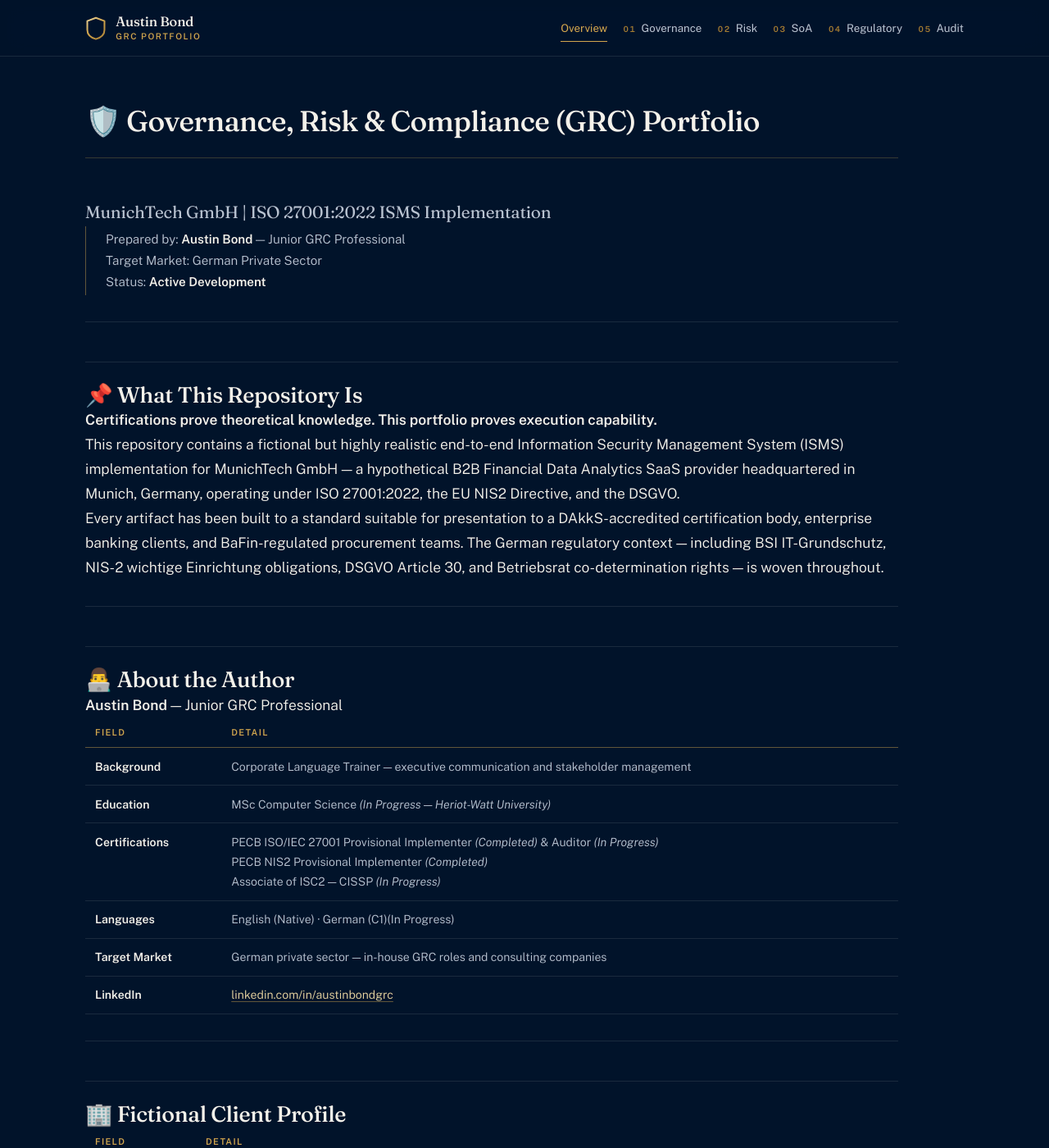
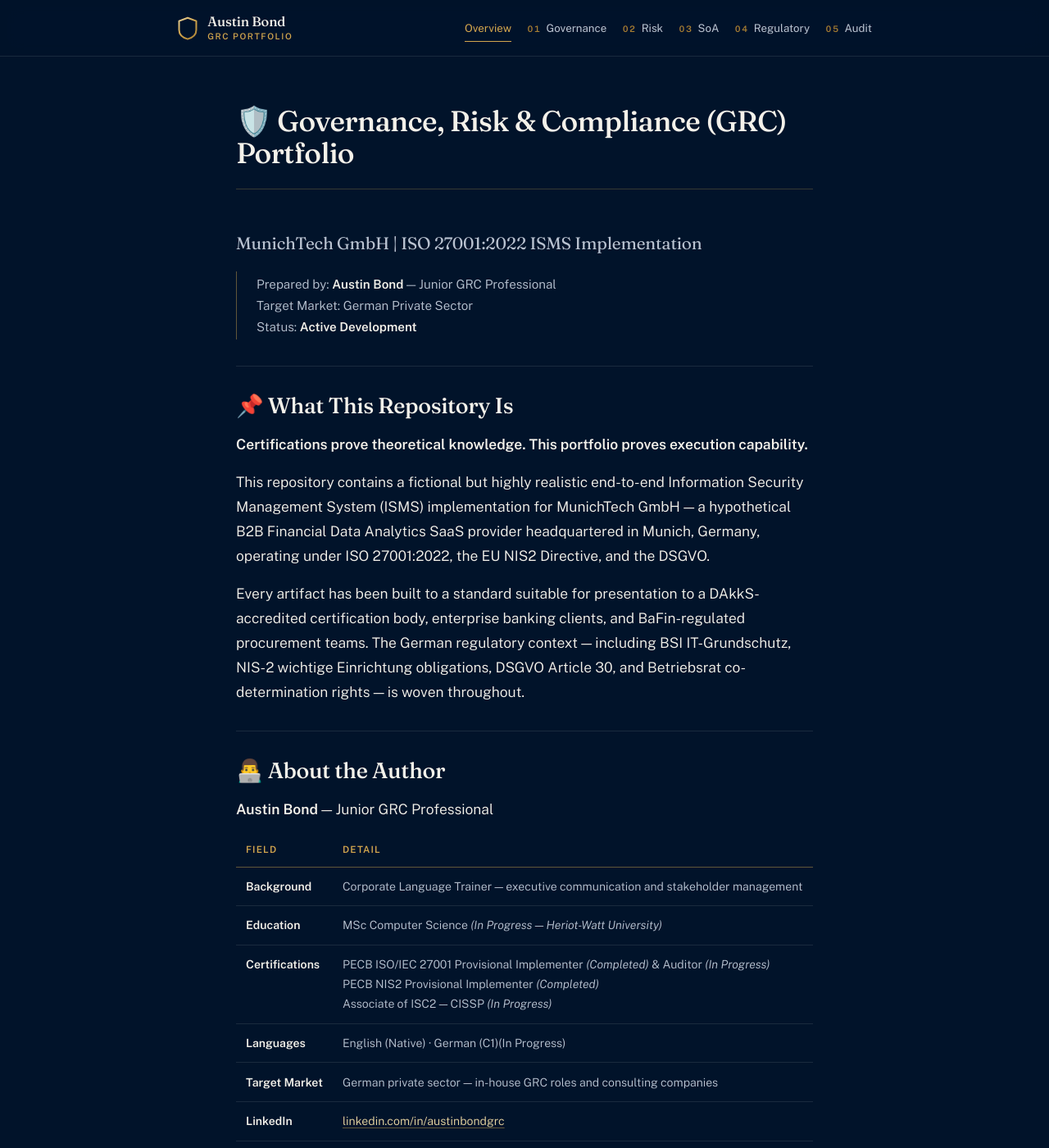
Before and after one commit to austinbondgrc/grc-portfolio, a Jekyll site: the page built from index.md, in a window 1280 px wide and 1400 px high. Shown: the whole window at 82% size. Built offline with Jekyll 4.4.1, drawn with Linux system fonts in a browser that asks for light colours.

Commit message:
Refine typography, rhythm and touch targets
The prose rhythm rule was dead: `.prose p{margin:0}` (0,1,1) out-ranked
`.prose > * + *` (0,1,0), so every paragraph, table, list and code block
sat flush against the one above it. Reset the element defaults at zero
specificity with :where() so the single rhythm rule wins.

- Narrow the reading measure to 44rem, about 73 characters per line
  instead of 103, and centre the header, prose and pager in one column
- Trim --wrap to 60rem so the column is not adrift in empty navy
- Drop the h2 top border; the documents already separate sections with ---
- Raise the small type: table headers 10.9 to 11.9px, footer lines, nav indices
- Enlarge the touch targets: 44px burger, 45px buttons, 44px footer links
- Move the drawer breakpoint to 880px, where the section names still fit
- Keep table layout on mobile; display:block left short rows ragged
- Guard the table row hover behind (hover:hover) so it cannot stick on tap

Verified in headless Chromium at 320, 360, 390, 768 and 1440 across all
seven pages: no horizontal overflow, no collapsed spacing, no ragged rows.

```diff
--- a/assets/css/site.css
+++ b/assets/css/site.css
@@ -47,7 +47,11 @@
   --s6:clamp(2rem,5vw,3rem);
   --s7:clamp(3rem,7vw,4.5rem);
 
-  --wrap:74rem;
+  /* The page column and the reading measure inside it. 44rem measures out at
+     roughly 73 characters of body text: short enough that the eye finds the
+     next line without hunting, wide enough for the three-column tables. */
+  --wrap:60rem;
+  --measure:44rem;
   --gutter:clamp(1.25rem,5vw,3.5rem);
 
   --ease:cubic-bezier(.22,.61,.36,1);
@@ -74,8 +78,8 @@ body{
   -moz-osx-font-smoothing:grayscale;
   /* Deliberately no overflow-x:hidden here: on body it turns the body into a
      scroll container, and the sticky masthead would then stick to a box that
-     never scrolls. Nothing on the page is wider than the viewport, and the two
-     things that can be (tables, code) get their own scroll containers. */
+     never scrolls. Nothing on the page is wider than the viewport: code blocks
+     scroll on their own, and the tables wrap rather than overflow. */
 }
 img{max-width:100%;display:block}
 svg{display:block}
@@ -119,10 +123,13 @@ button{font:inherit;color:inherit;background:none;border:0;cursor:pointer}
   padding-inline:var(--gutter);
 }
 .main{padding-block:clamp(2.25rem,5vw,3.75rem) var(--s7)}
-/* Wide enough for the four-column control tables, narrow enough to read.  The
-   page header and the pager share the same column so their rules line up with
-   the text rather than running out to the masthead's width. */
-.sec-head,.prose,.pager{max-width:62rem}
+/* One measured column for the header, the prose and the pager, centred in the
+   wrap, so every rule on the page lines up with the text instead of running
+   out to the masthead's width. */
+.sec-head,.prose,.pager{
+  max-width:var(--measure);
+  margin-inline:auto;
+}
 
 /* ==========================================================================
    3. MASTHEAD
@@ -204,7 +211,7 @@ button{font:inherit;color:inherit;background:none;border:0;cursor:pointer}
 .nav__link[aria-current="page"]{color:var(--gold)}
 .nav__link[aria-current="page"]::after{transform:scaleX(1)}
 .nav__idx{
-  font-size:.62rem;
+  font-size:.66rem;
   font-weight:600;
   letter-spacing:.1em;
   font-variant-numeric:tabular-nums;
@@ -217,8 +224,12 @@ button{font:inherit;color:inherit;background:none;border:0;cursor:pointer}
   display:none;
   flex-direction:column;
   justify-content:center;
+  align-items:center;
   gap:5px;
-  padding:.6rem .55rem;
+  /* 44px square: the minimum comfortable touch target. The border makes the
+     control findable without relying on a hover state. */
+  width:44px;
+  height:44px;
   border:1px solid var(--rule-hair);
   border-radius:2px;
   flex:none;
@@ -337,7 +348,15 @@ html:not(.js) .nav__links{flex-wrap:wrap;row-gap:.25rem}
    per-element margins, which is what keeps tables and code blocks sitting on
    the same baseline grid as paragraphs.
    ========================================================================== */
+/* Element defaults are neutralised at zero specificity with :where(), because a
+   plain `.prose p{margin:0}` is a class plus a type and therefore out-ranks
+   `.prose > * + *` — which silently flattened every paragraph, table and list
+   hard against the one above it. */
+.prose :where(p,ul,ol,dl,table,pre,blockquote,figure){margin:0}
+
+/* One rule for the whole flow, so paragraphs, tables and code share a rhythm. */
 .prose > * + *{margin-top:var(--s3)}
+.prose li > * + *{margin-top:.5em}
 
 .prose h1,.prose h2,.prose h3,.prose h4{
   font-family:var(--serif);
@@ -348,16 +367,15 @@ html:not(.js) .nav__links{flex-wrap:wrap;row-gap:.25rem}
   margin:0;
 }
 .prose h1{font-size:var(--step-3)}
+/* No rule of its own: the documents already separate their sections with `---`,
+   and adding a top border here put two hairlines 48px apart. */
 .prose h2{
   font-size:var(--step-2);
-  margin-top:var(--s6);
-  padding-top:var(--s4);
-  border-top:1px solid var(--rule-hair);
+  margin-top:var(--s5);
 }
 .prose h3{font-size:var(--step-1);margin-top:var(--s5)}
 .prose h4{font-size:var(--step-0);margin-top:var(--s4);color:var(--gold-bright)}
 
-.prose p{margin:0}
 .prose strong{font-weight:600;color:var(--text)}
 
 /* The line under a page title. A heading would skip h2 in the outline, and
@@ -381,7 +399,7 @@ html:not(.js) .nav__links{flex-wrap:wrap;row-gap:.25rem}
 }
 .prose a:hover{color:var(--gold);text-decoration-color:var(--gold)}
 
-.prose ul,.prose ol{margin:0;padding-left:0}
+.prose ul,.prose ol{padding-left:0}
 .prose li{position:relative}
 .prose li + li{margin-top:.4rem}
 .prose ul{list-style:none}
@@ -407,7 +425,6 @@ html:not(.js) .nav__links{flex-wrap:wrap;row-gap:.25rem}
 .prose ul ul,.prose ol ul,.prose ul ol,.prose ol ol{margin-top:.4rem}
 
 .prose blockquote{
-  margin:0;
   padding:.15rem 0 .15rem var(--s4);
   border-left:1px solid var(--rule-strong);
   color:var(--text-soft);
@@ -430,7 +447,6 @@ html:not(.js) .nav__links{flex-wrap:wrap;row-gap:.25rem}
   overflow-wrap:anywhere;
 }
 .prose pre{
-  margin:0;
   padding:var(--s4);
   background:rgba(4,24,58,.72);
   border:1px solid var(--rule-hair);
@@ -444,6 +460,9 @@ html:not(.js) .nav__links{flex-wrap:wrap;row-gap:.25rem}
   background:none;
   border:0;
   padding:0;
+  /* No second reduction: the block is already smaller than body text, and
+     0.88em on top of that left the folder tree at 11.8px. */
+  font-size:1em;
   color:var(--text-soft);
   /* The inline rule's breaking must not reach a block: the folder tree in the
      index is drawn with box characters and only survives unwrapped. */
@@ -454,7 +473,6 @@ html:not(.js) .nav__links{flex-wrap:wrap;row-gap:.25rem}
 .prose table{
   width:100%;
   border-collapse:collapse;
-  margin:0;
   font-size:.88rem;
 }
 .prose caption{
@@ -467,22 +485,28 @@ html:not(.js) .nav__links{flex-wrap:wrap;row-gap:.25rem}
 .prose thead th{
   text-align:left;
   vertical-align:bottom;
-  padding:.55rem .75rem;
+  padding:.6rem .75rem;
   border-bottom:1px solid var(--rule-strong);
-  font-size:.68rem;
+  /* Small caps at 10.9px were a squint on a phone; 11.9px with less tracking
+     holds the same label hierarchy and stays legible. */
+  font-size:.72rem;
   font-weight:600;
-  letter-spacing:.12em;
+  letter-spacing:.1em;
   text-transform:uppercase;
   color:var(--gold);
 }
 .prose tbody td{
-  padding:.65rem .75rem;
+  padding:.7rem .75rem;
   border-bottom:1px solid var(--rule-hair);
   color:var(--text-soft);
   vertical-align:top;
   overflow-wrap:anywhere;
 }
-.prose tbody tr:hover{background:var(--wash)}
+/* Guarded: on a touch screen `:hover` sticks after the tap and leaves one row
+   washed out until the next tap. */
+@media (hover:hover){
+  .prose tbody tr:hover{background:var(--wash)}
+}
 .prose img{border:1px solid var(--rule-hair)}
 
 /* ==========================================================================
@@ -496,8 +520,8 @@ html:not(.js) .nav__links{flex-wrap:wrap;row-gap:.25rem}
   gap:.55rem;
   /* Buttons sit inline in one paragraph, so the gap is a margin, not a flex
      gap on the paragraph. */
-  margin:0 .5rem .5rem 0;
-  padding:.7rem 1.15rem;
+  margin:0 .5rem .75rem 0;
+  padding:.82rem 1.2rem;
   border:1px solid var(--rule-strong);
   border-radius:2px;
   font-size:.86rem;
@@ -601,27 +625,37 @@ html:not(.js) .nav__links{flex-wrap:wrap;row-gap:.25rem}
   color:var(--gold);
 }
 .foot__sub{
-  font-size:.62rem;
+  font-size:.68rem;
   font-weight:520;
   letter-spacing:.12em;
   text-transform:uppercase;
   color:var(--gold-deep);
 }
 .foot__right{display:grid;gap:.5rem;justify-items:end;text-align:right}
-.foot__links{display:flex;gap:1rem;flex-wrap:wrap;justify-content:flex-end}
+.foot__links{display:flex;gap:.25rem 1.1rem;flex-wrap:wrap;justify-content:flex-end}
 .foot__links a{
+  /* The footer's only tap targets: a 44px box around a 12px line, with the
+     underline drawn tight to the text rather than around the whole box. */
+  display:inline-flex;
+  align-items:center;
+  min-height:44px;
   font-size:.78rem;
   color:var(--text-soft);
-  border-bottom:1px solid transparent;
-  transition:color .2s var(--ease),border-color .2s var(--ease);
+  text-decoration:underline;
+  text-decoration-color:transparent;
+  text-decoration-thickness:1px;
+  text-underline-offset:.22em;
+  transition:color .2s var(--ease),text-decoration-color .2s var(--ease);
 }
-.foot__links a:hover{color:var(--gold);border-bottom-color:var(--gold)}
+.foot__links a:hover{color:var(--gold);text-decoration-color:var(--gold)}
 .foot__legal{margin:0;font-size:.75rem;color:var(--text-dim)}
 
 /* ==========================================================================
    10. RESPONSIVE
    ========================================================================== */
-@media (max-width:1080px){
+/* Six section names plus the brand need about 700px, well under the desktop
+   column, so the drawer takes over earlier than the old 1080px breakpoint. */
+@media (max-width:880px){
   html.js .nav__links{display:none}
   html.js .burger{display:flex}
 }
@@ -629,17 +663,26 @@ html:not(.js) .nav__links{flex-wrap:wrap;row-gap:.25rem}
   .foot__inner{align-items:flex-start}
   .foot__right{justify-items:start;text-align:left}
   .foot__links{justify-content:flex-start}
-  /* A four-column control table cannot fit a phone; let it scroll on its own
-     rather than forcing the whole page sideways. */
-  .prose table{display:block;overflow-x:auto}
-  .prose thead th,.prose tbody td{white-space:normal}
+  /* Every table here is two or three columns and wraps inside 280px, so the
+     table keeps its layout. `display:block` was tried first: it lets the table
+     scroll, but the anonymous table it creates sizes to content and leaves
+     short rows a few dozen pixels shy of the container's right edge. */
+  .prose table{font-size:.84rem}
+  .prose thead th,.prose tbody td{white-space:normal;overflow-wrap:anywhere}
   .pager{flex-direction:column}
   .pager__link{min-width:0}
   .pager__link--next{margin-left:0;text-align:left}
 }
 @media (max-width:520px){
+  /* A shorter bar keeps the sticky masthead from eating a phone's viewport. */
+  .nav__inner{min-height:3.5rem;padding-block:.5rem}
+  .brand__mark{width:22px;height:24px}
   .brand__sub{display:none}
-  .sec-head{flex-wrap:wrap;gap:.5rem}
+  .mnav{padding-top:4.5rem}
+  .sec-head{gap:.6rem;padding-bottom:var(--s3);margin-bottom:var(--s5)}
+  .prose pre{padding:var(--s3);font-size:.78rem}
+  .prose blockquote{padding-left:var(--s3)}
+  .prose thead th,.prose tbody td{padding-inline:.55rem}
 }
 
 /* ==========================================================================
```
